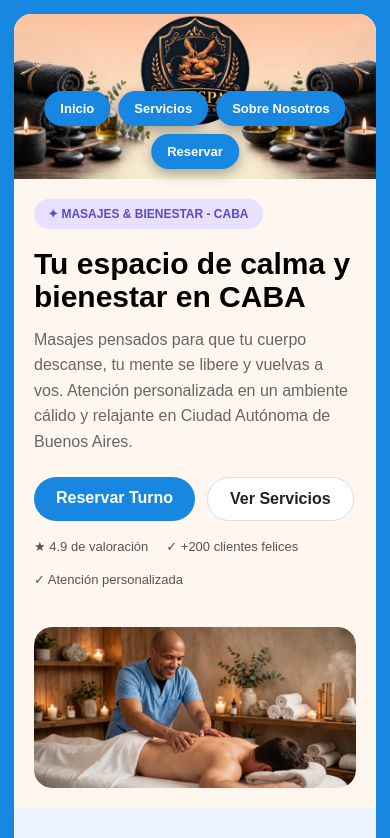
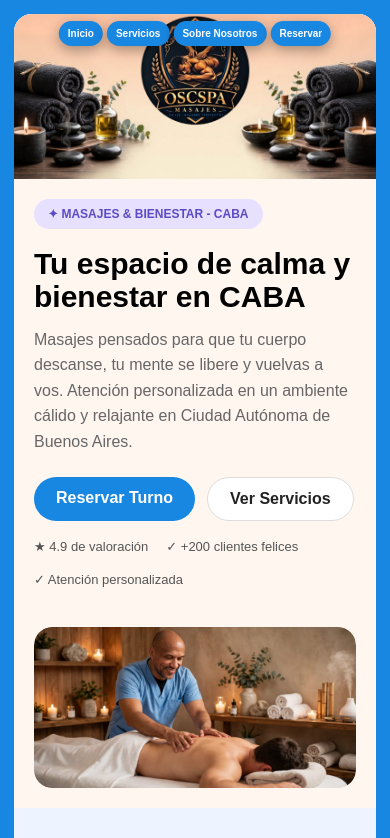
Before and after one commit to Fastnitroxsound/oscspa, a plain HTML site: page index.html in a window 390 px wide. Shown: the top 838 px of the page. Drawn offline with Linux system fonts and the light colour scheme.

Commit message:
Add files via upload

```diff
--- a/style.css
+++ b/style.css
@@ -41,7 +41,7 @@ header { background: #fff6f0; padding: 0; }
   position: absolute;
   left: 50%;
   transform: translateX(-50%);
-  bottom: 7%;
+  top: 5%;
   display: flex;
   gap: 12px;
   flex-wrap: wrap;
@@ -176,8 +176,8 @@ footer { background: #0e2a47; color: white; text-align: center; padding: 28px 20
   .page { border: none; }
   header { padding: 0; }
   .header-banner img { height: auto; aspect-ratio: 1600 / 728; }
-  .header-banner nav { gap: 8px; bottom: 6%; max-width: 96%; }
-  .header-banner nav a { padding: 10px 16px; font-size: 13px; }
+  .header-banner nav { gap: 4px; top: 4%; max-width: 96%; flex-wrap: nowrap; }
+  .header-banner nav a { padding: 7px 9px; font-size: 10px; }
   .hero { flex-direction: column; padding: 20px; }
   .hero-text h1 { font-size: 30px; }
   .hero-img img { height: auto; max-height: 320px; object-fit: contain; border-radius: 18px; }
--- a/sw.js
+++ b/sw.js
@@ -1,4 +1,4 @@
-const CACHE = 'oscspa-v2';
+const CACHE = 'oscspa-v3';
 const ARCHIVOS = [
   './',
   './index.html',
```
